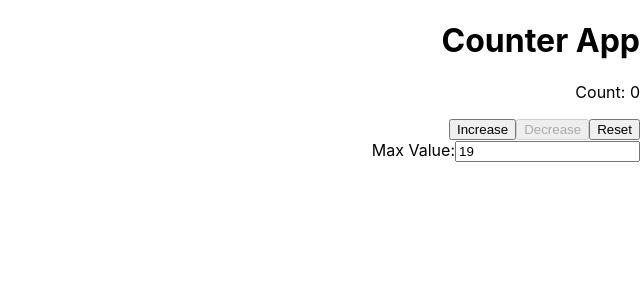
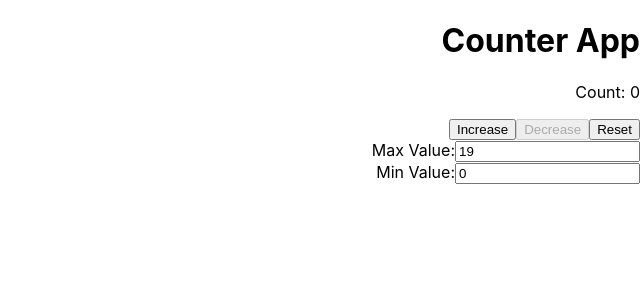
Before and after one commit to Taron5588/counter-app, a React (Create React App) app: page / in a window 1280 px wide. Shown: the top 300 px of the page, without its empty margins (640-1280 px from the left). Built offline with nearby package versions, Linux system fonts and the light colour scheme.

Commit message:
feat(Min value): add 2-nd input

```diff
--- a/src/App.jsx
+++ b/src/App.jsx
@@ -38,6 +38,16 @@ function Counter() {
           />
         </label>
       </div>
+      <div>
+        <label>
+          Min Value:
+          <input
+            type="number"
+            value={minValue}
+            onChange={(e) => setMinValue(e.target.value)}
+          />
+        </label>
+      </div>
     </div>
   );
 }
```
